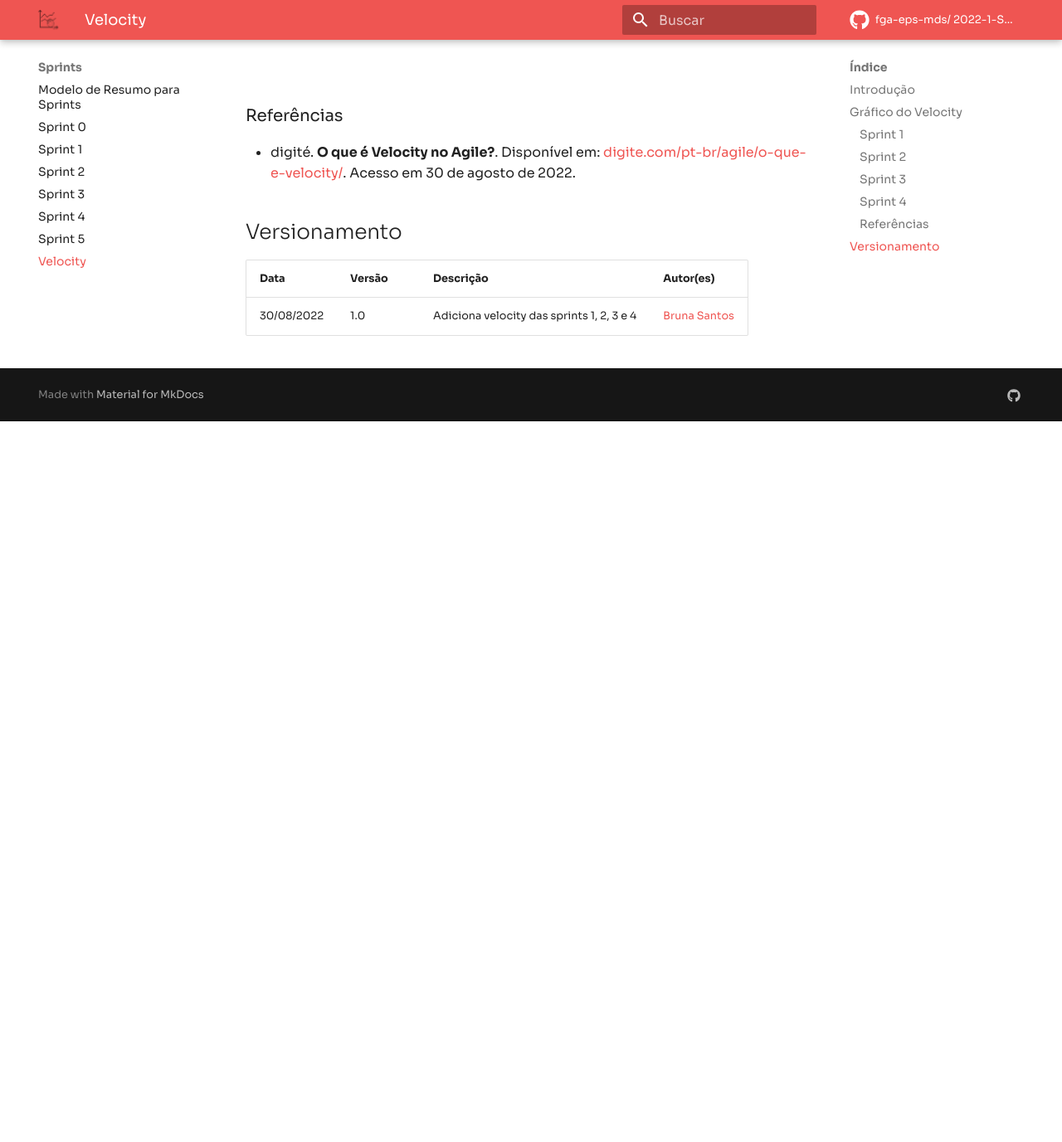
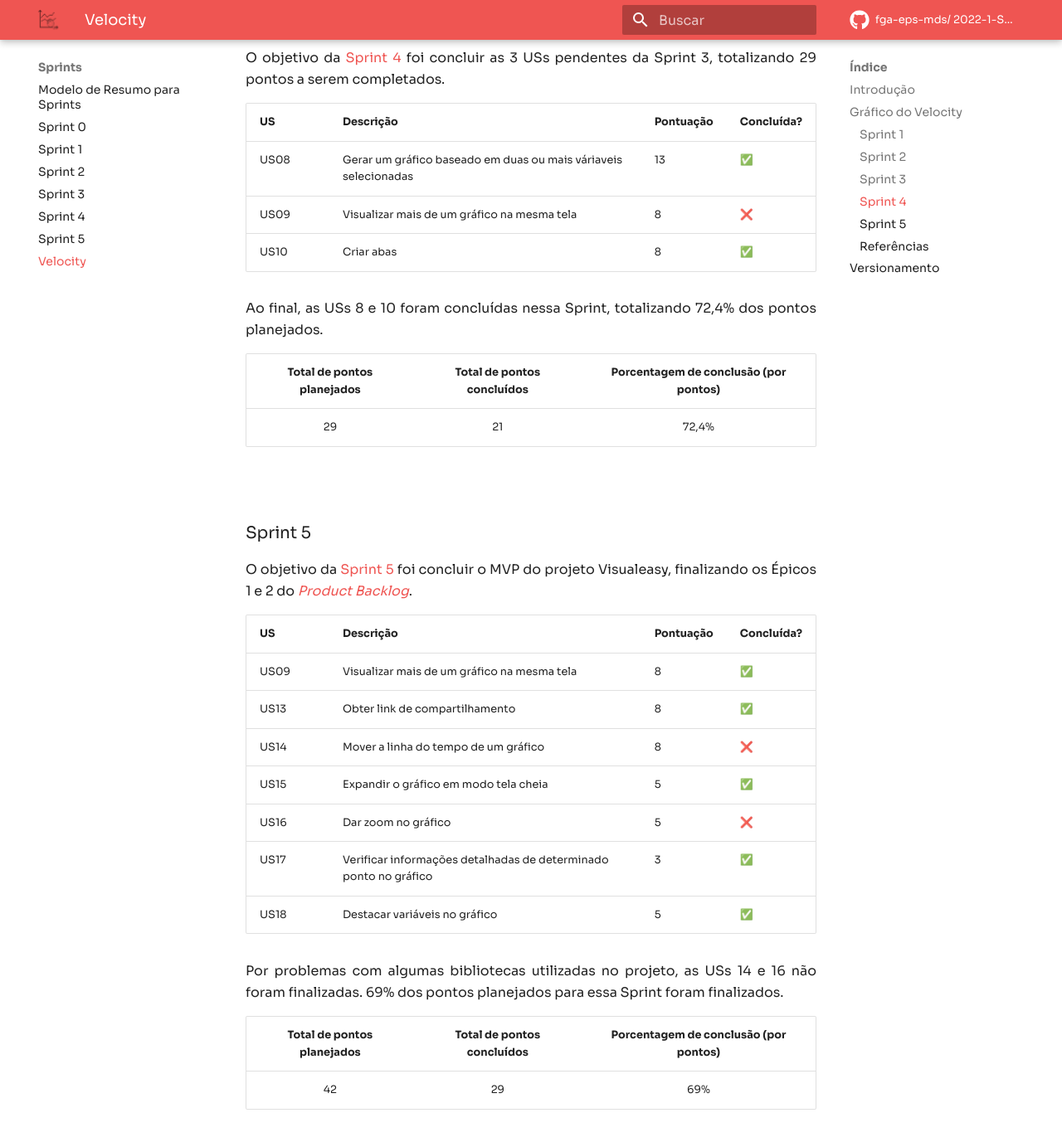
Before and after one commit to fga-eps-mds/2022-1-Visualeasy-Doc, an MkDocs documentation site: the page built from docs/scrum/velocity.md, in a window 1280 px wide and 1400 px high, scrolled down 3935 px. Shown: the top 1377 px of the window at 83% size. Built offline with MkDocs 1.6.1 and Material for MkDocs 9.7.7, drawn with Linux system fonts in a browser that asks for light colours; comment, search, counter and statistics services are not loaded; before the commit the page ends 4443 px from its top, so only the background shows below that; some of the changed text lies outside the part shown.

Commit message:
Atualiza Sprint 5 e velocity

```diff
--- a/docs/scrum/velocity.md
+++ b/docs/scrum/velocity.md
@@ -14,7 +14,14 @@
 
 <iframe width="600" height="371" seamless frameborder="0" scrolling="no" src="https://docs.google.com/spreadsheets/d/e/2PACX-1vSbgF8NiRC8pM_X3aYCj-bDFbWfMyPMzzBoTAOYYhCo46ky8149ubSgeAnKACao5QAG31GaYFll5wGM/pubchart?oid=1546710688&amp;format=interactive"></iframe>
 
-<p align = "justify"><b>Média de pontos concluídos por Sprint: 17</b></p>
+<p align = "justify"><b>Média de pontos concluídos por Sprint: 19</b></p>
+
+<p align = "justify">O próximo gráfico compara o número de pontos planejados e concluídos em cada Sprint finalizada.</p>
+
+<iframe width="600" height="371" seamless frameborder="0" scrolling="no" src="https://docs.google.com/spreadsheets/d/e/2PACX-1vSbgF8NiRC8pM_X3aYCj-bDFbWfMyPMzzBoTAOYYhCo46ky8149ubSgeAnKACao5QAG31GaYFll5wGM/pubchart?oid=734681441&amp;format=interactive"></iframe>
+
+
+<p align = "justify">Os tópicos a seguir detalham a evolução do projeto em cada Sprint.</p>
 
 <br>
 
@@ -105,6 +112,29 @@
 |:------------------------:|:------------------------:|:-----------------------------------:|
 |29|21|72,4%|
 
+<br>
+
+### Sprint 5
+
+<p align = "justify">O objetivo da <a href="https://fga-eps-mds.github.io/2022-1-Visualeasy-Doc/scrum/sprint5/">Sprint 5</a> foi concluir o MVP do projeto Visualeasy, finalizando os Épicos 1 e 2 do <a href="https://fga-eps-mds.github.io/2022-1-Visualeasy-Doc/documentacao/backlog/"><i>Product Backlog</i></a>.</p>
+
+
+|US|Descrição|Pontuação|Concluída?|
+|--|---------|---------|----------|
+|US09|Visualizar mais de um gráfico na mesma tela|8|✅|
+|US13|Obter link de compartilhamento|8|✅|
+|US14|Mover a linha do tempo de um gráfico|8|❌|
+|US15|Expandir o gráfico em modo tela cheia|5|✅|
+|US16|Dar zoom no gráfico|5|❌|
+|US17|Verificar informações detalhadas de determinado ponto no gráfico|3|✅|
+|US18|Destacar variáveis no gráfico|5|✅|
+
+
+<p align = "justify">Por problemas com algumas bibliotecas utilizadas no projeto, as USs 14 e 16 não foram finalizadas. 69% dos pontos planejados para essa Sprint foram finalizados.</p>
+
+|Total de pontos planejados|Total de pontos concluídos|Porcentagem de conclusão (por pontos)|
+|:------------------------:|:------------------------:|:-----------------------------------:|
+|42|29|69%|
 
 
 <br>
@@ -119,3 +149,4 @@
 | Data | Versão | Descrição | Autor(es) |
 |------|--------|-----------|-----------|
 |30/08/2022|1.0 |Adiciona velocity das sprints 1, 2, 3 e 4|[Bruna Santos](https://github.com/brunaalmeidasantos)|
+|08/09/2022|1.1 |Adiciona velocity da sprint 5|[Bruna Santos](https://github.com/brunaalmeidasantos)|
```
Also changed, not shown: docs/scrum/sprint5.md (+22 -9 lines).
